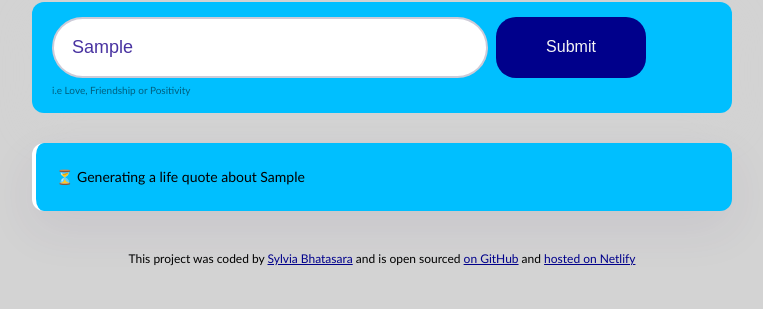
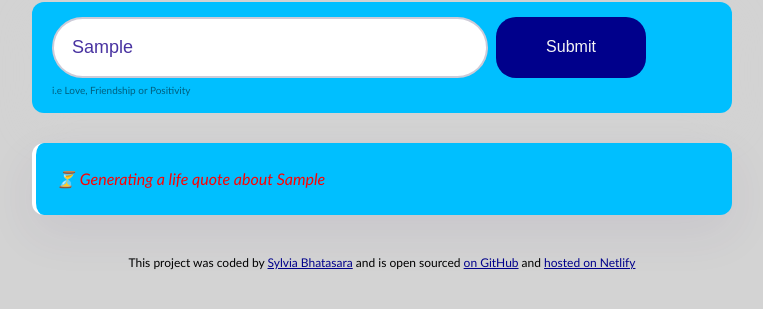
Before and after one commit to Slaib2/Inspirational-life-quotes-generator, a plain HTML site: page index.html in a window 1280 px wide. Both pictures are taken after typing "Sample" into the empty fields and a click on the input 829 px from the left and 252 px from the top of the page. Shown: the part 205-514 px from the top of the page, without its empty margins (258-1021 px from the left). Drawn offline with nearby package versions, Linux system fonts and the light colour scheme; no server answers.

Commit message:
Updated CSS file

```diff
--- a/src/style.css
+++ b/src/style.css
@@ -55,13 +55,15 @@ form {display: flex;
 }
 
 .quote {
-  font-size: 14px;
+  font-size: 16px;
   background-color: deepskyblue;
   padding: 20px;
   line-height: 2;
   border-left: 4px solid white;
   box-shadow: 0px 18px 48px rgba(71, 54, 110, 0.08);
   border-radius: 12px;
+  font-style: italic;
+  color:red ;
 }
 
 footer {
```
